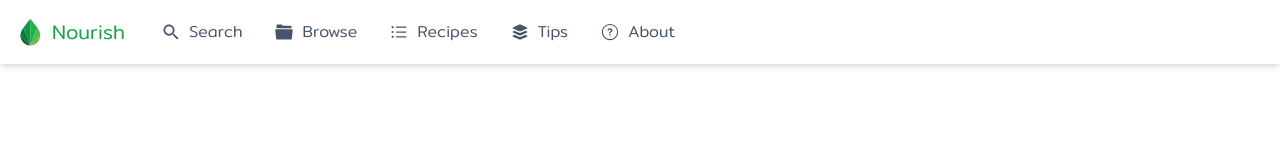
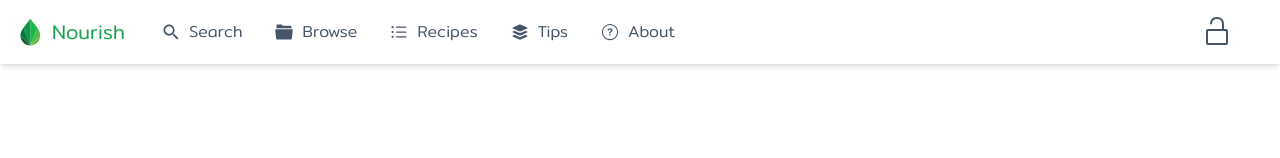
Before and after one commit to Hr-kutsarov/nourish-app, a Next.js app: page / in a window 1280 px wide. Shown: the top 158 px of the page. Built offline with nearby package versions, Linux system fonts and the light colour scheme; no server answers.

Commit message:
Added controls for the Login modal in navigation.

```diff
--- a/components/navigation/user-controls.tsx
+++ b/components/navigation/user-controls.tsx
@@ -1,27 +1,42 @@
-import { useSession } from "next-auth/react"
-import Link from 'next/link'
-import {IoIosHeartHalf} from 'react-icons/io'
-import {RxPerson} from 'react-icons/rx'
-import { HiBattery50, HiOutlineBars3 } from "react-icons/hi2"
+import { useSession, signOut } from "next-auth/react"
+
+import {RxLockOpen1} from 'react-icons/rx'
+import { HiOutlineBars3 } from "react-icons/hi2"
+import { RxExit } from 'react-icons/rx'
 import UserControlButton from "./user-control-button"
+import useAuthModal from "@/hooks/useAuthModal"
+import { useCallback } from "react"
 
-import { useMemo } from "react"
+
 export function UserControls() {
     const { data: session }: any = useSession()
+    const handler = useAuthModal()
 
-    const controlBtns = useMemo(() => {
+    const closeModal = useCallback(() => {
+        handler.onOpen()
+    }, [handler.isOpen])
 
-    }, [])
     if (session) {
         return (
-            <span className="flex flex-row gap-2 border-slate-400 border-1 text-slate-600 py-2 px-3 items-center text-3xl">
-                <UserControlButton icon={IoIosHeartHalf} href="/stats" />
+            <span className="flex flex-row gap-2 text-slate-600 py-2 px-3 items-center text-3xl">
+                <button className='text-lg' onClick={() => {signOut()}}><RxExit /></button>
                 <UserControlButton icon={HiOutlineBars3} href='/profile' />
+            </span>
+        )
+    } else {
+        return (
+            <span
+            className="flex text-3xl px-6 py-4 text-slate-600 cursor-pointer gap-2"
+            onClick={(e) => {
+                e.stopPropagation()
+                closeModal()
+            }}>
+                <RxLockOpen1 />
             </span>
         )
     }
 
-    return null
+
 }
 
 export default UserControls;
```
